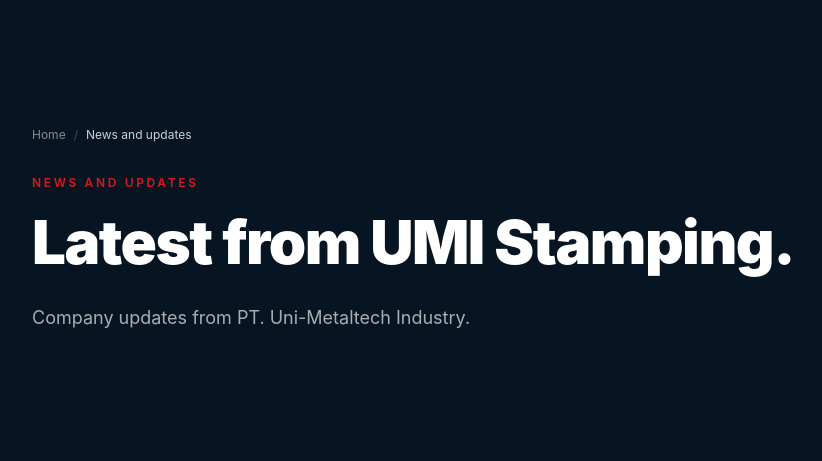
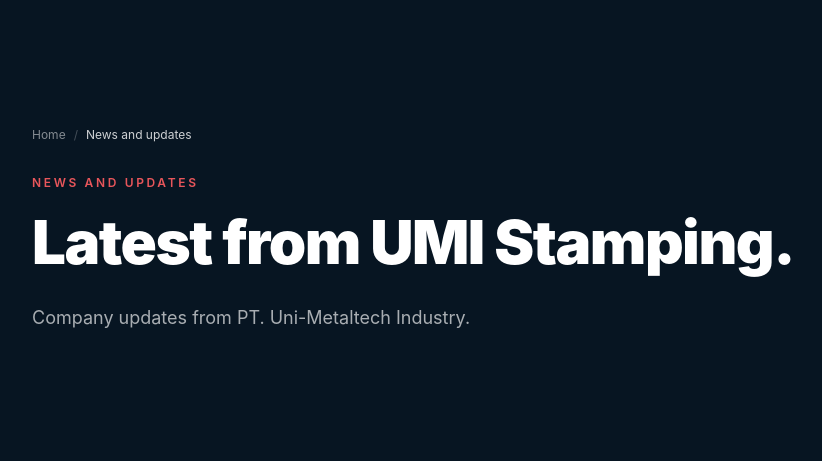
Before and after one commit to Kelvintan127/umi, a Laravel app: page /en/news in a window 1280 px wide. Shown: the part 82-543 px from the top of the page, without its empty margins (16-838 px from the left). Run offline with Laravel 12, Linux system fonts and the light colour scheme; style sheets or scripts are compiled from the project's sources; some libraries are stand-ins or nearby versions.

Commit message:
a11y(contrast): pass AA on the dark band; test the payload not its encoding
Brand red #d71920 on the ink band measures 3.55:1, under the 4.5:1 AA needs for
the 12px eyebrow labels — a real failure on every page. AC-32 fixes the brand
red, so the fix is a lighter tint (#e8565b, 5.19:1) scoped to text on dark.
Logo, buttons and accents keep the exact brand red.

Also stop asserting Inertia's payload encoding. It emits data-page="app" with a
raw-JSON script block in one state and the whole payload HTML-escaped inside the
attribute in another; both hydrate correctly, so the old assertion failed a
correct page. The test now decodes the payload and checks the component and
shared props, which is what actually has to be right.

Corrects two further test-only mistakes found while fixing that: assertHeader
belongs to the TestResponse, not the PHPUnit case, and viewData('page') is an
array through the test response but an encoded string over the wire.

```diff
--- a/resources/css/app.css
+++ b/resources/css/app.css
@@ -8,6 +8,13 @@
   --color-ink: #071522;
   --color-red: #d71920;
   --color-red-hover: #b9151b;
+  /*
+   * #d71920 is the brand red and must not change. On the dark ink band it only
+   * reaches 3.55:1, under the 4.5:1 AA needs for small text — so the eyebrow
+   * labels use this lighter tint there. 4.6:1 on --color-ink. Smallest possible
+   * shift; the brand red still carries every logo, button and accent.
+   */
+  --color-red-on-dark: #e8565b;
   --color-band-light: #f3f5f6;
   --color-band-lighter: #e9edf0;
   --color-footer: #050f18;
--- a/resources/js/components/sections/Hero.tsx
+++ b/resources/js/components/sections/Hero.tsx
@@ -141,7 +141,7 @@ export function Hero({
         ) : null}
 
         {hero.eyebrow ? (
-          <p className="text-xs font-semibold uppercase tracking-[0.22em] text-red">{hero.eyebrow}</p>
+          <p className="text-xs font-semibold uppercase tracking-[0.22em] text-red-on-dark">{hero.eyebrow}</p>
         ) : null}
 
         {hero.title ? (
```
Also changed, not shown: tests/Feature/InertiaPageTest.php (+15 -9 lines).
